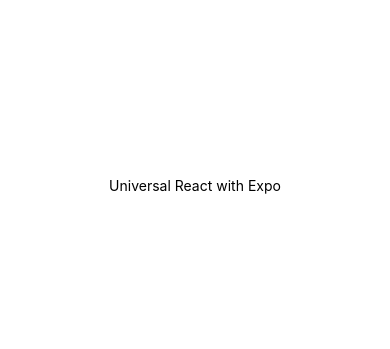
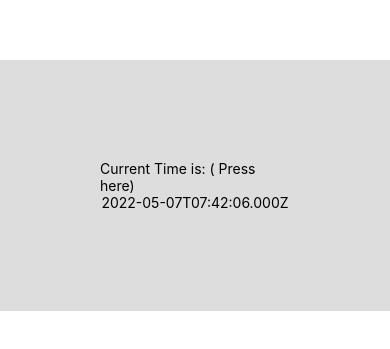
Before and after one commit to sachitha-94/shiran-project, a React Native app: screen / in a window 390 px wide. Shown: the part 237-586 px from the top of the page. Built offline with nearby package versions, Linux system fonts and the light colour scheme.

Commit message:
MIT3206-A2- CURRENT TIME

```diff
--- a/App.js
+++ b/App.js
@@ -1,6 +1,12 @@
-import { View, Text } from "react-native";
+import React, { useState } from "react";
+import { View, Text, TouchableOpacity } from "react-native";
 
 export default function App() {
+  const [currentTime, setCurrentTime] = useState(new Date());
+
+  const screenOnClick = () => {
+    setCurrentTime(new Date());
+  };
   return (
     <View
       style={{
@@ -9,7 +15,17 @@
         alignItems: "center",
       }}
     >
-      <Text>Universal React with Expo</Text>
+      <TouchableOpacity
+        onPress={screenOnClick}
+        style={{
+          alignItems: "center",
+          backgroundColor: "#DDDDDD",
+          padding: 100,
+        }}
+      >
+        <Text>Current Time is: ( Press here)</Text>
+        <Text>{currentTime.toISOString()}</Text>
+      </TouchableOpacity>
     </View>
   );
 }
```
